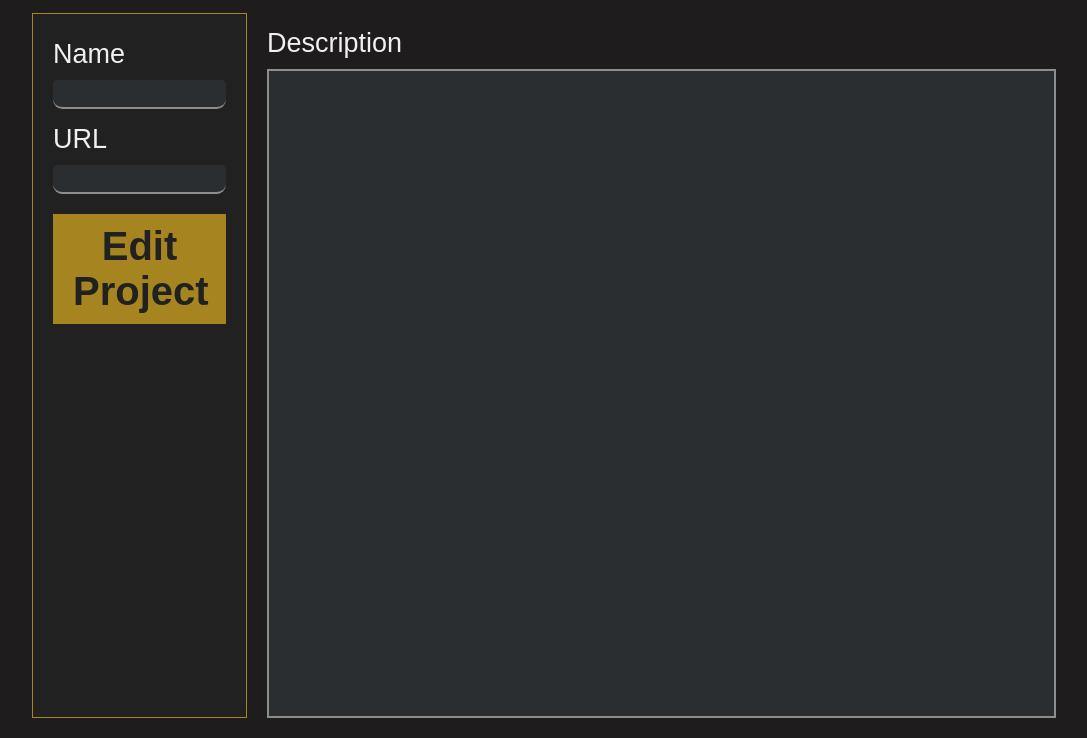
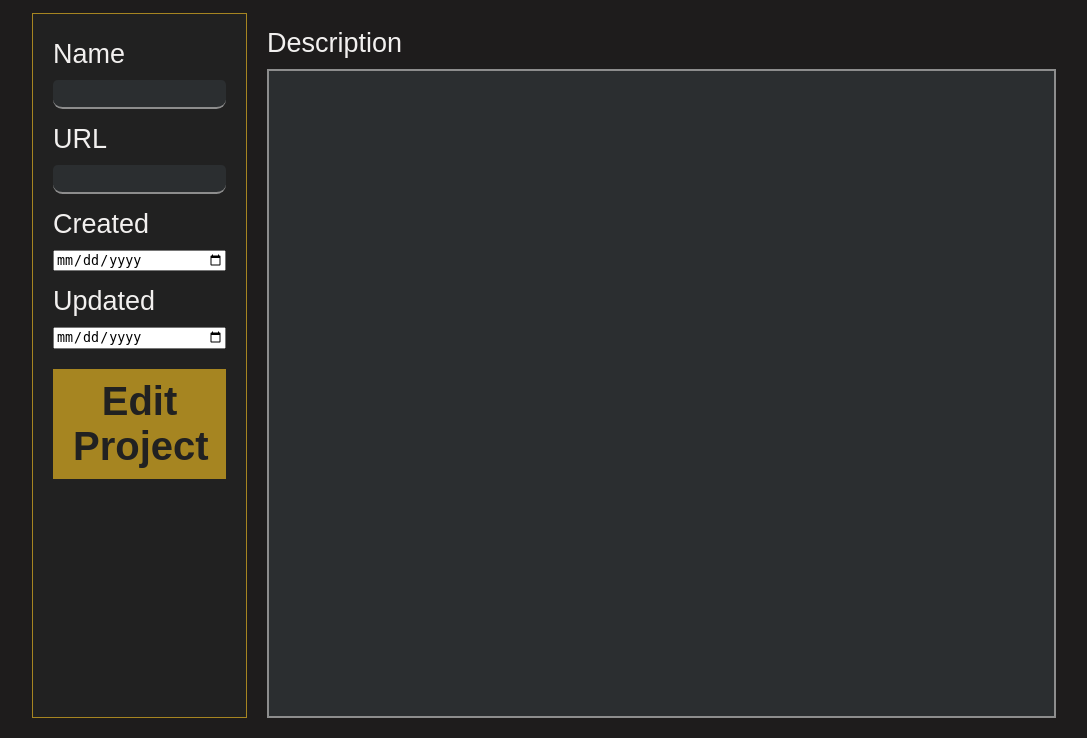
Before and after one commit to GeorgeCooke8809/project-dashboard, a Flask app: template frontend/templates/edit-project.html in a window 1280 px wide. Shown: the part 62-800 px from the top of the page, without its empty margins (96-1183 px from the left). Run offline with Flask 3, Linux system fonts and the light colour scheme; the template is opened without the code that fills it, so the values that code supplies are empty; the visitor is signed in with stand-in values (Sample User, id 1); parts of the project's set-up code (start-up, migrations or seed data) failed here and were passed over.

Commit message:
Made edit project allow for updating dates

```diff
--- a/frontend/routes/api.py
+++ b/frontend/routes/api.py
@@ -80,7 +80,7 @@ def restore_project():
         })
 
 @api.route("/edit-project", methods = ["POST"])
-def edit_project(): # TODO: make edit project allow for editing created and updated
+def edit_project():
     details = request.get_json()
 
     if details["title"] == "":
@@ -92,7 +92,7 @@ def edit_project(): # TODO: make edit project allow for editing created and upda
         })
 
     try:
-        utils.edit_project(project_id = details["id"], name = details["title"], url = details["url"], description = details["description"])
+        utils.edit_project(project_id = details["id"], name = details["title"], url = details["url"], description = details["description"], created = details["created"], updated = details["updated"])
         logging.info("Project successfully edited")
         return jsonify({
             "code": 200,
--- a/frontend/routes/pages.py
+++ b/frontend/routes/pages.py
@@ -71,6 +71,8 @@ def edit_project_page(id: int):
 
     return render_template("edit-project.html",
                            details = project_details,
+                           created = project_details["created"].strftime("%Y-%m-%d"),
+                           updated = project_details["updated"].strftime("%Y-%m-%d")
                            )
 
 @pages.route("/logout", methods = ["GET"])
--- a/frontend/static/css/style.css
+++ b/frontend/static/css/style.css
@@ -438,3 +438,5 @@ hr {
     margin-top: 2px;
     margin-bottom: 2px;
 }
+
+/* TODO: Update styling for date widgets */
--- a/frontend/static/js/common.js
+++ b/frontend/static/js/common.js
@@ -124,7 +124,9 @@ async function editProject(id) {
 
     var title = document.querySelector("#title").value;
     var url = document.querySelector("#url").value;
-    var description = document.querySelector("#description-area").value;
+    var description = document.querySelector(".description-area-entry").value;
+    var created = document.querySelector("#created").value;
+    var updated = document.querySelector("#updated").value;
 
     response = await fetch("/api/edit-project", {
         method: "POST",
@@ -133,7 +135,9 @@ async function editProject(id) {
             "id": id,
             "title": title,
             "url": url,
-            "description": description
+            "description": description,
+            "created": created,
+            "updated": updated
         })
     })
 
--- a/frontend/templates/edit-project.html
+++ b/frontend/templates/edit-project.html
@@ -13,6 +13,12 @@
         <h4>URL</h4>
         <input id="url" type="text" class="create-project-text" value="{{ details['url'] }}">
 
+        <h4>Created</h4>
+        <input id="created" type="date" value="{{ created }}">
+
+        <h4>Updated</h4>
+        <input id="updated" type="date" value="{{ updated }}">
+
         <input type="submit" class="cta-button" value="Edit Project" id="edit-project-button">
     </div>
 
--- a/projects/models.py
+++ b/projects/models.py
@@ -20,4 +20,4 @@ class Project(Base):
     # ? datetime_accessed: Mapped[datetime] = mapped_column(nullable=True)
 
     def __repr__(self):
-        return f"<{self.id = }, {self.name = }, {self.url = }, {self.description = }, {self.datetime_created = }, {self.active = }>"
+        return f"<{self.id = }, {self.name = }, {self.url = }, {self.description = }, self.datetime_created = {self.datetime_created.strftime("%d/%m/%Y, %H:%M:%S")}, self.datetime_updated = {self.datetime_updated.strftime("%d/%m/%Y, %H:%M:%S")}, {self.active = }>"
```
Also changed, not shown: projects/utils.py (+4 -3 lines).
